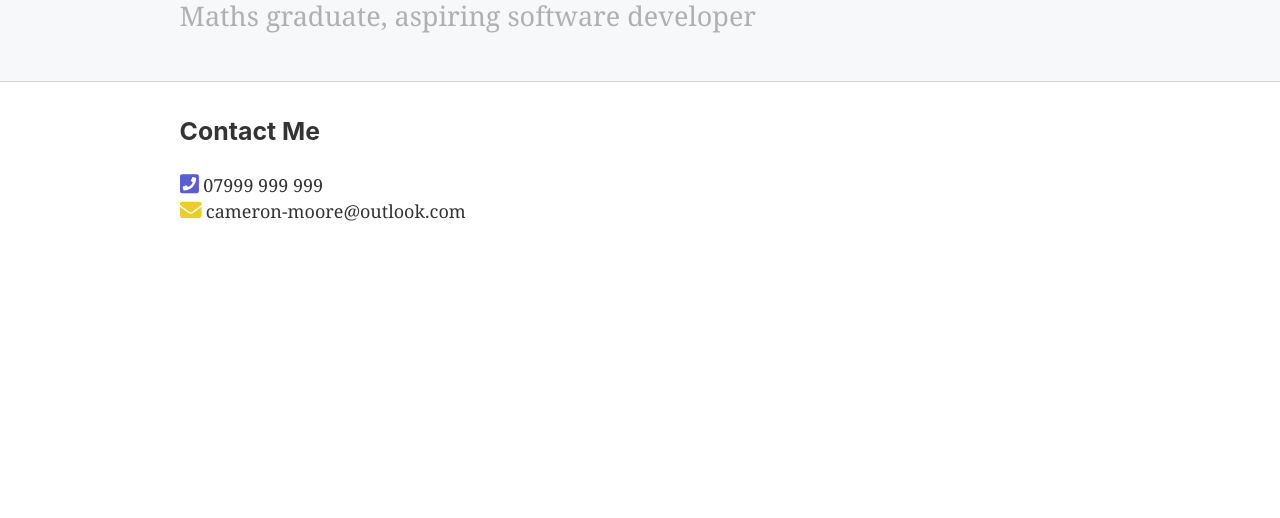
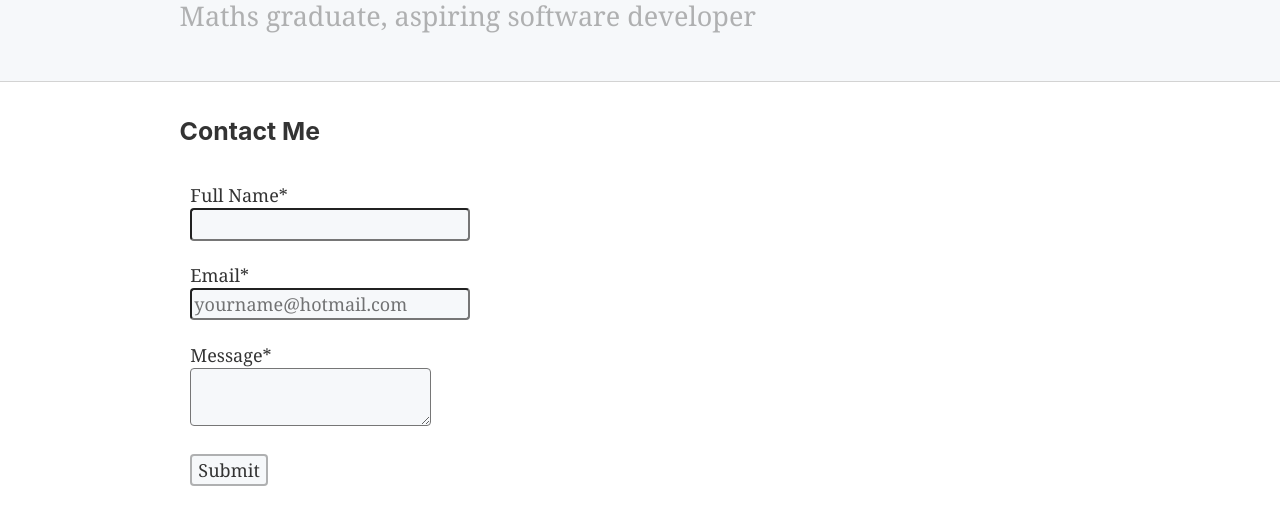
Before and after one commit to Camberbatch01/gatsbyPortfolio, a Gatsby site: page / in a window 1280 px wide. Shown: the part 282-800 px from the top of the page. Built offline with nearby package versions, Linux system fonts and the light colour scheme; Gatsby itself is replaced by a stand-in of ours.

Commit message:
contact form added

```diff
--- a/src/components/styles/index.scss
+++ b/src/components/styles/index.scss
@@ -23,3 +23,24 @@
     color: rgb(235, 206, 46);
     font-size: 1.2rem;
 }
+label{
+  display: block;
+}
+form div{
+  padding: 0.6rem;
+}
+input, textarea {
+  background: rgba(193, 205, 218, 0.144);
+  border-radius: 4px;
+}
+#submitForm{
+  border: 2px solid rgba(128, 128, 128, 0.596);
+  background: rgba(193, 205, 218, 0.144);
+  border-radius: 4px;
+  color: #333;
+}
+#submitForm:hover{
+  cursor: pointer;
+  background: rgba(128, 128, 128, 0.596);
+  color: white;
+}
--- a/src/pages/index.js
+++ b/src/pages/index.js
@@ -25,6 +25,36 @@ const IndexPage = () => (
     {Banner(infoObj)}
     <div className="content">
       <h3>Contact Me</h3>
+      <form
+          name="contact"
+          method="post"
+          data-netlify="true"
+          data-netlify-honeypot="bot-field"
+      >
+        <input type="hidden" name="form-name" value="contact" />
+        <div hidden>
+          <label>
+              Don’t fill this out:{" "}
+              <input name="bot-field" />
+          </label>
+        </div>
+        <div>
+          <label htmlFor="name">Full Name*</label>
+          <input type="text" name="name" id="name" required></input>
+        </div>
+        <div>
+          <label htmlFor="email">Email*</label>
+          <input type="email" name="email" id="email" placeholder="yourname@hotmail.com" required></input>
+        </div>
+        <div>
+          <label htmlFor="message">Message*</label>
+          <textarea name="message" id="message" type="text" required></textarea>
+        </div>
+        <div>
+          <button id="submitForm" type="submit">Submit</button>
+        </div>
+      </form>
+
       <p><FontAwesomeIcon icon="phone-square" className="icon" id="tel"/> 07999 999 999</p>
       <p><FontAwesomeIcon icon="envelope" className="icon" id="mail"/> cameron-moore@outlook.com</p>
     </div>
```
